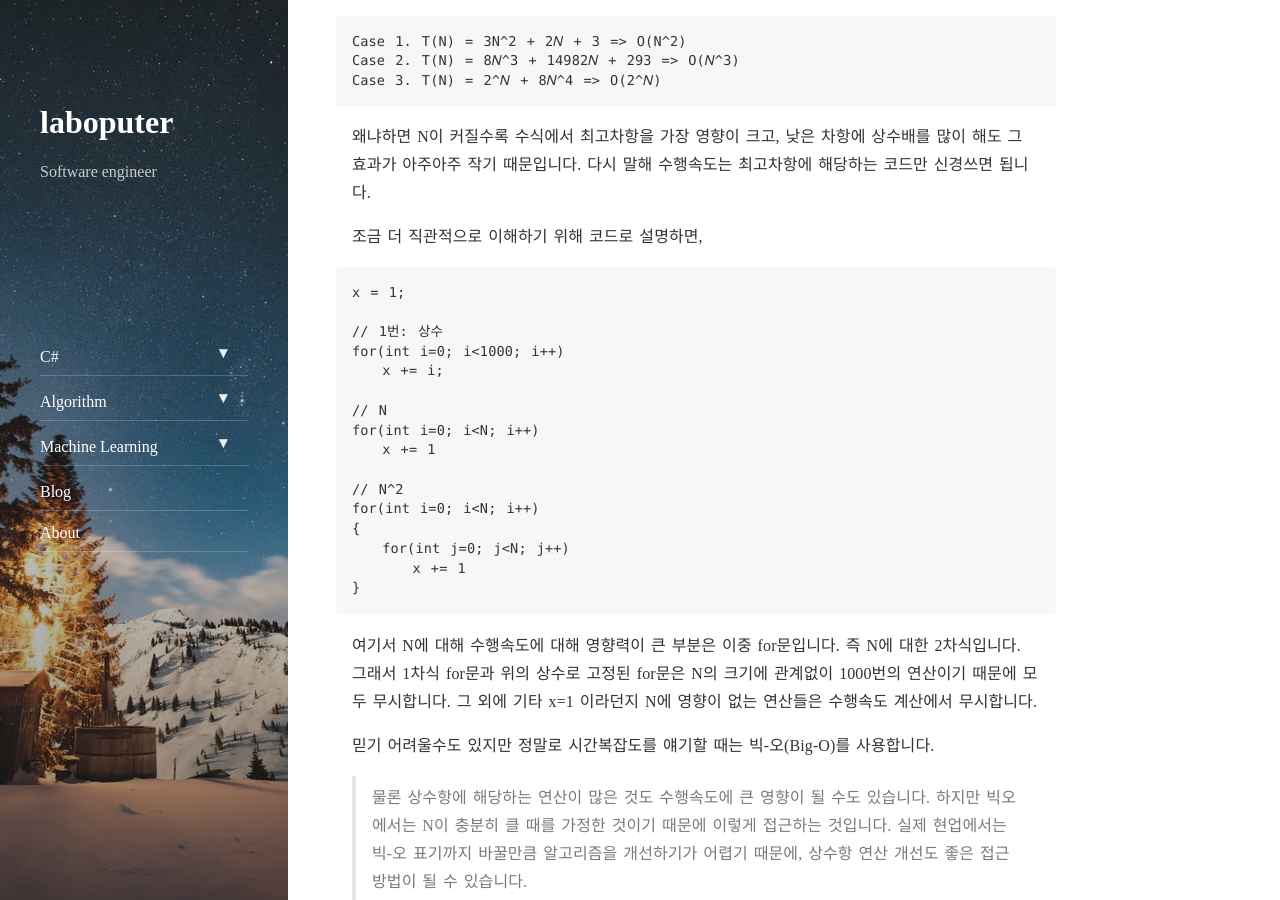
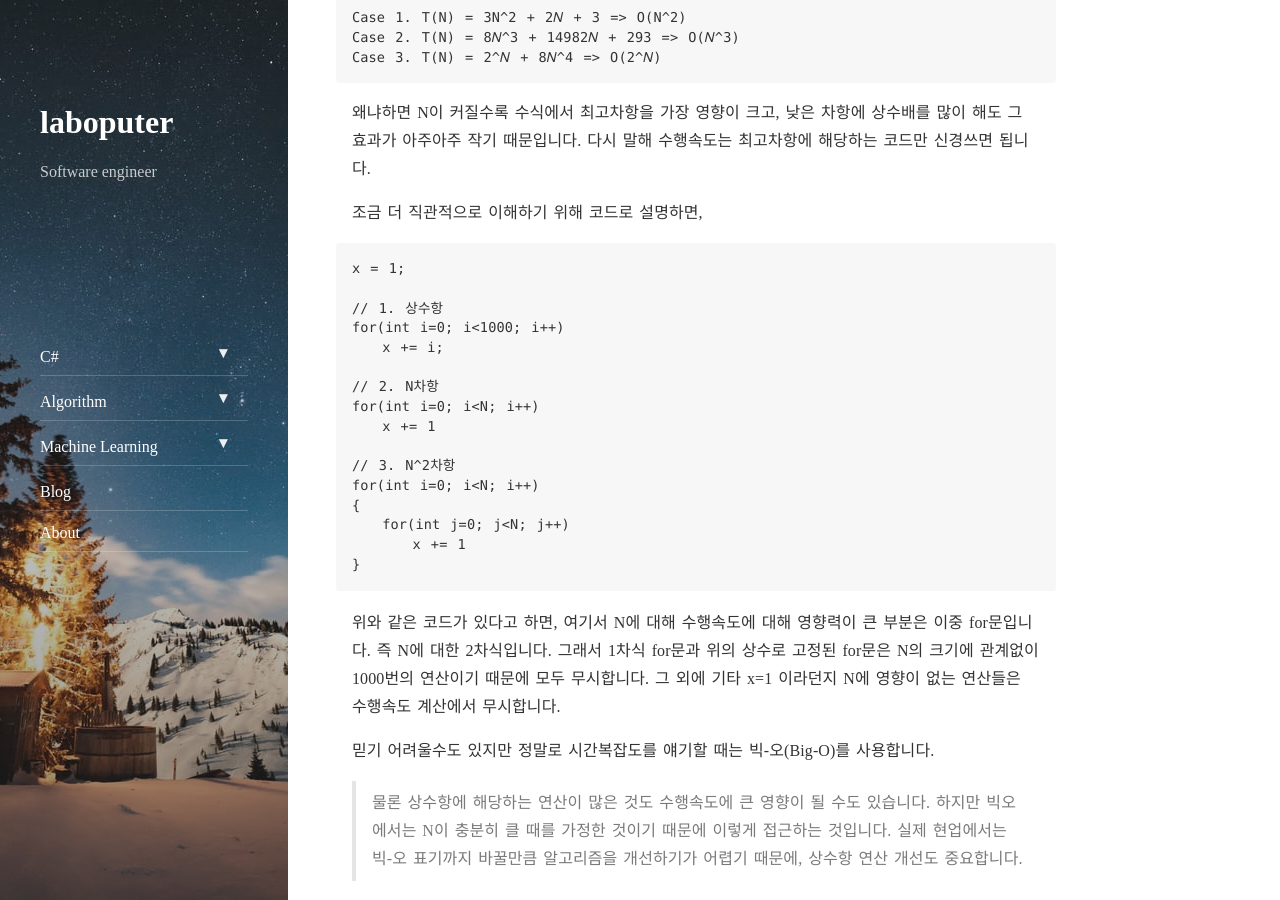
Before and after one commit to Laboputer/Laboputer.github.io, a Jekyll site: the page built from _posts/algorithm-ds/2017-09-03-datastructure.md, in a window 1280 px wide and 900 px high, scrolled down 2483 px. Built offline with Jekyll 4.4.1, drawn with Linux system fonts in a browser that asks for light colours; nearby versions of some CDN libraries; comment, search, counter and statistics services are not loaded; some of the changed text lies outside the part shown.

Commit message:
Update post (datasturcture)

````diff
--- a/_posts/algorithm-ds/2017-09-03-datastructure.md
+++ b/_posts/algorithm-ds/2017-09-03-datastructure.md
@@ -14,9 +14,9 @@
 ---
 
 어떤 자료구조가 어떤 상황에 쓰이는지를 이해하기 위해서는 반드시 알고리즘에 대한 성능 분석을 할 수 있어야 합니다.
-즉 본인이 작성한 코드가 메모리를 얼마나 사용하고, 얼마나 빠른지 가늠할 줄 알아야 합니다.
+다시말해 본인이 작성한 코드가 메모리를 얼마나 사용하고, 얼마나 빠른지 가늠할 줄 알아야 합니다.
 
-여기서 다룰 내용은 "작성한 코드가 필요한 메모리나 수행속도를 어떻게 측정할 것인가?" 입니다.
+여기서 다룰 내용은 `작성한 코드가 필요한 메모리나 수행속도를 어떻게 측정할 것인가?` 입니다.
 
 '몇초가 걸릴거야' 라고 정확히 계산해내는 것은 당연히 어렵지만 가늠하는 것은 그렇게 어렵지 않습니다.
 
@@ -26,10 +26,10 @@
 알고리즘 성능이 좋다/나쁘다에 대한 기준은 보통 아래 2가지로 결정됩니다.
 
 1. 어떤 알고리즘이 더 빠른가?
-2. 어떤 알고리즘이 더 적은 메모리를 사용하는가?
+2. 어떤 알고리즘이 메모리를 더 적게 사용하는가?
 
 어떤 문제를 풀때 여러가지 알고리즘으로 같은 문제를 풀 수 있습니다. 하지만 다양한 알고리즘으로도 같은 결과를 낼 때 우리는
-더 처리 속도가 빠른, 더 적은 메모리를 사용하는 알고리즘을 만들어야 합니다. 컴퓨터의 자원은 곧 돈이니까요.
+더 처리 속도가 빠르고 더 적은 메모리를 사용하는 알고리즘을 만들어야 합니다. 컴퓨터의 자원은 곧 돈이니까요.
 
 이를 판단하기 위해 시간 복잡도(Time Complexity), 공간 복잡도(Space Complexity)라는 것을 사용합니다.
 
@@ -68,9 +68,9 @@
 위에서 말한 두 가지를 정리하면 다음과 같습니다.
 
 1. 주어진 입력에 따라 연산량이 달라질 수 있다.
-   => 최악의 경우(Worst Case)를 기준으로!
+   `=> 최악의 경우(Worst Case)를 기준으로!`
 2. 문제 제약조건(N의 최대크기 등)에 따라 좋은 알고리즘이 결정된다.
-   => N의 크기에 따른 수행속도로!
+   `=> N의 크기에 따른 수행속도로!`
 
 그래서 최악의 경우를 기준으로 변화하는 N의 값을 통해 시간복잡도를 계산할 것입니다.
 
@@ -97,41 +97,41 @@
 ```C
 x = 1;
 
-// 1번: 상수
+// 1. 상수항
 for(int i=0; i<1000; i++)
    x += i;
 
-// N
+// 2. N차항
 for(int i=0; i<N; i++)
    x += 1
 
-// N^2
+// 3. N^2차항
 for(int i=0; i<N; i++)
 {
    for(int j=0; j<N; j++)
       x += 1
 }
 ```
-여기서 N에 대해 수행속도에 대해 영향력이 큰 부분은 이중 for문입니다. 즉 N에 대한 2차식입니다.
+위와 같은 코드가 있다고 하면, 여기서 N에 대해 수행속도에 대해 영향력이 큰 부분은 이중 for문입니다. 즉 N에 대한 2차식입니다.
 그래서 1차식 for문과 위의 상수로 고정된 for문은 N의 크기에 관계없이 1000번의 연산이기 때문에 모두 무시합니다.
 그 외에 기타 x=1 이라던지 N에 영향이 없는 연산들은 수행속도 계산에서 무시합니다.
 
 믿기 어려울수도 있지만 정말로 시간복잡도를 얘기할 때는 빅-오(Big-O)를 사용합니다.
 
 > 물론 상수항에 해당하는 연산이 많은 것도 수행속도에 큰 영향이 될 수도 있습니다. 하지만 빅오에서는 N이 충분히 클 때를 가정한 것이기 때문에 이렇게 접근하는 것입니다.
-> 실제 현업에서는 빅-오 표기까지 바꿀만큼 알고리즘을 개선하기가 어렵기 때문에, 상수항 연산 개선도 좋은 접근 방법이 될 수 있습니다.
+> 실제 현업에서는 빅-오 표기까지 바꿀만큼 알고리즘을 개선하기가 어렵기 때문에, 상수항 연산 개선도 중요합니다.
 
 ## 알고리즘 문제에서의 수행속도 계산
 
 알고리즘 문제에서 내 알고리즘의 시간 복잡도를 알면 직접 돌려보지 않고도 "최악의 경우에도 실행가능하겠다"라는 판단 기준이 있습니다.
 
-일반적으로 "1억번의 연산당 1초 정도"라고 계산하면 됩니다. 이를 토대로 문제가 어떤 시간복잡도를 가지는 알고리즘을 요구하는지 간단하게 알 수 있습니다.
+일반적으로 `1억번의 연산당 1초 정도`라고 계산하면 됩니다. 이를 토대로 문제가 어떤 시간복잡도를 가지는 알고리즘을 요구하는지 간단하게 알 수 있습니다.
 
 문제 제약조건 별 요구하는 알고리즘
 ```
-Case 1. 시간 제한 1초, N <= 1,000 : O(N^2) 또는 O(N^2*logN) 이하의 알고리즘 필요
+Case 1. [시간 제한 1초, N <= 1,000] : O(N^2) 또는 O(N^2*logN) 이하의 알고리즘 필요
 
-Case 2. 시간 제한 1초, N <= 100,000 : O(N) 또는 O(NlogN) 이하의 알고리즘 필요
+Case 2. [시간 제한 1초, N <= 100,000] : O(N) 또는 O(NlogN) 이하의 알고리즘 필요
 ```
 
 ## 자주 사용하는 빅-오 표기법들
````
Also changed, not shown: other parts of _posts/algorithm-ds/2017-09-03-datastructure.md (+8 -8 lines), _featured_tags/algorithm-datastructure.md (+1 -1 lines).
